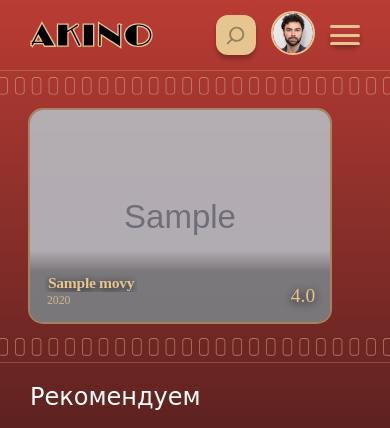
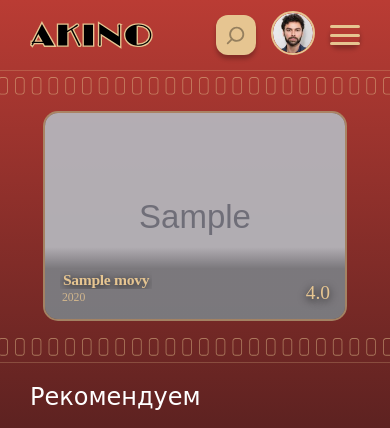
Before and after one commit to Aidem101/AKINO, a PHP site: page /Home.php in a window 390 px wide. Shown: the top 428 px of the page. Run offline with PHP 8.4, Linux system fonts and the light colour scheme; tables that the repository leaves empty hold one stand-in row (values such as "Sample post"); grey boxes marked "Sample" are stand-in pictures; some web fonts are replaced.

Commit message:
Center mobile film cards cleanly

```diff
--- a/public/style.css
+++ b/public/style.css
@@ -3274,7 +3274,7 @@ a {
 
 @media (max-width: 700px) {
   .film-slider {
-    padding: 0 30px;
+    padding: 0;
     box-sizing: border-box;
     background: url("film-strip.svg") center / cover no-repeat;
   }
@@ -3292,20 +3292,22 @@ a {
   .film-slider.is-native-mobile-slider .film-track {
     transform: none !important;
     transition: none;
-    gap: 12px;
-    width: calc(100% + 60px);
-    margin-left: -30px;
-    padding: 0 30px;
+    gap: 8px;
+    width: 100%;
+    margin-left: 0;
+    padding: 0 max(24px, calc((100vw - min(78vw, 330px)) / 2));
     box-sizing: border-box;
+    align-items: center;
     overflow-x: auto;
     overflow-y: hidden;
     scroll-snap-type: x mandatory;
+    scroll-padding-inline: max(24px, calc((100vw - min(78vw, 330px)) / 2));
     scrollbar-width: none;
   }
 
   .film-card {
     width: min(78vw, 330px) !important;
-    height: calc(100% - 12px);
+    height: calc(100% - 18px);
     box-sizing: border-box;
     scroll-snap-align: center;
   }
```
